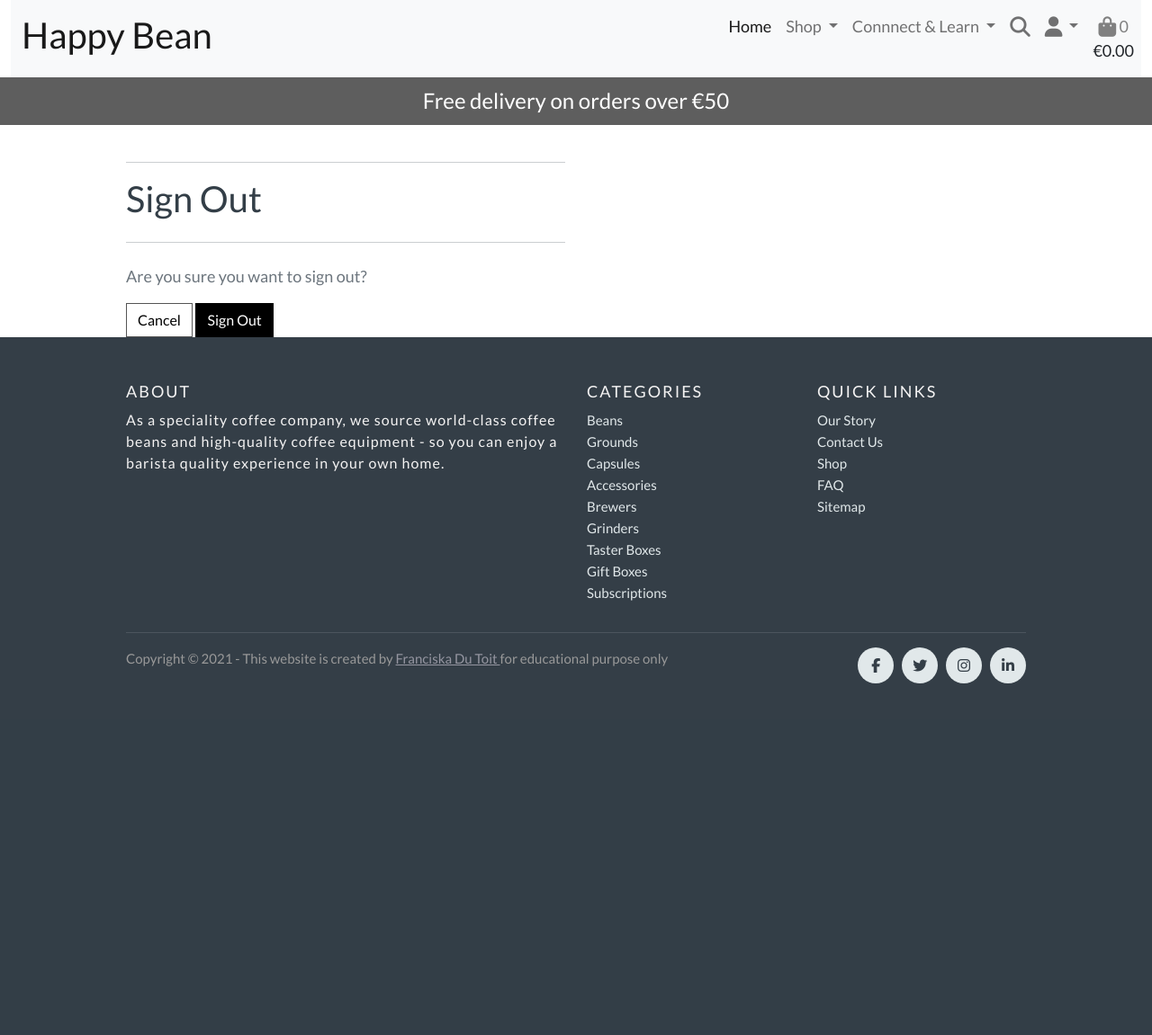
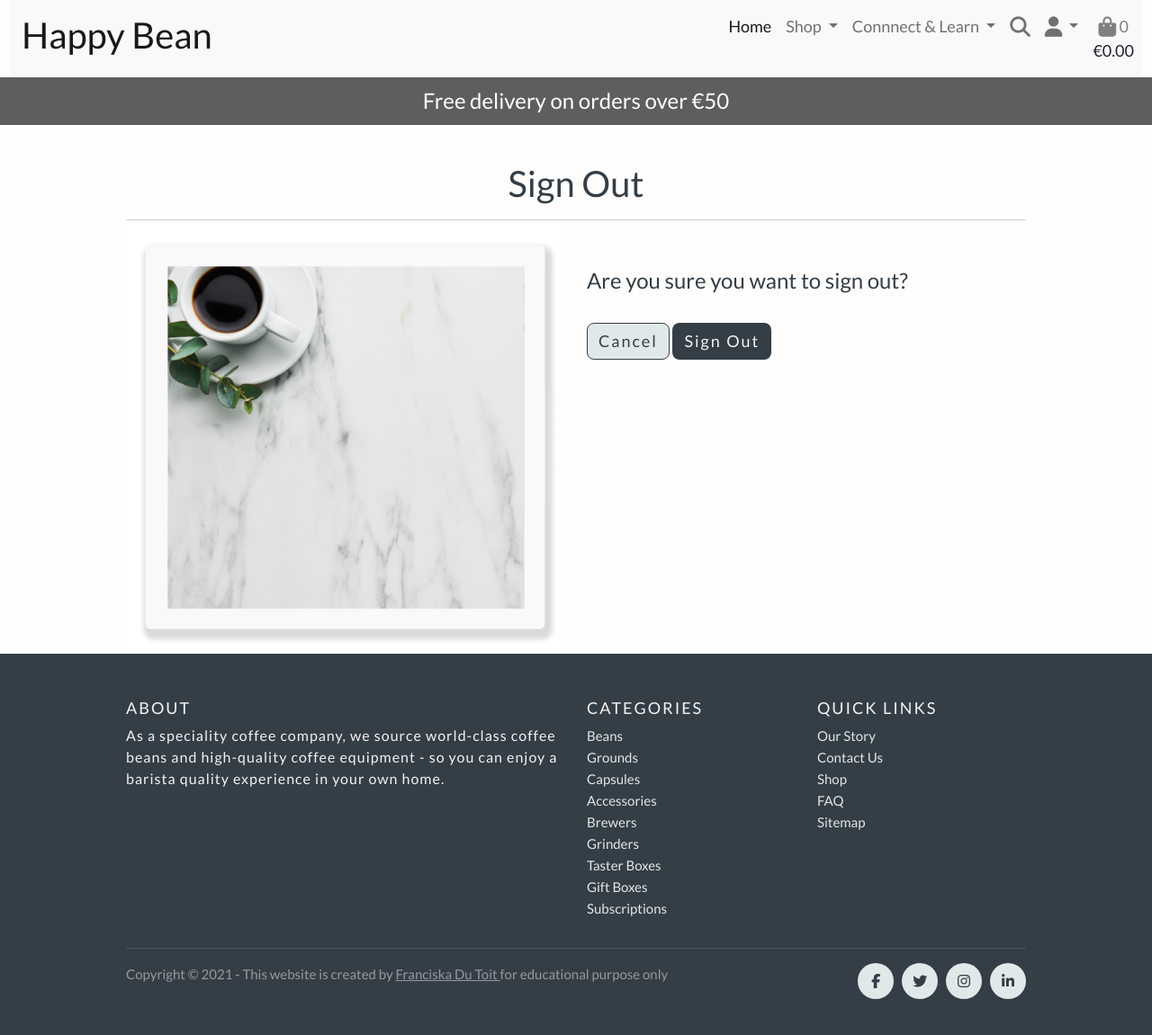
Before and after one commit to Code-Institute-Submissions/happybean, a Django app: page /accounts/logout/ in a window 1280 px wide. Shown: the whole page at 90% size. Before the commit the page ends 760 px from the top, so only its background shows below. Run offline with Django 3.2, Linux system fonts and the light colour scheme; the visitor is signed in with stand-in values (Sample User, id 1); some libraries are stand-ins or nearby versions.

Commit message:
Style logout page

```diff
--- a/templates/allauth/account/logout.html
+++ b/templates/allauth/account/logout.html
@@ -1,23 +1,55 @@
 {% extends "account/base.html" %}
+{% load static %}
 
 {% load i18n %}
 
 {% block head_title %}{% trans "Sign Out" %}{% endblock %}
 
-{% block inner_content %}
-<hr>
-<h2 class="logo-font mb-4">{% trans "Sign Out" %}</h2>
-<hr>
-<p>{% trans 'Are you sure you want to sign out?' %}</p>
+{% block extra_title %}
+- Sign Out
+{% endblock %}
+
+{% block page_header %}
+    <div class="container header-container">
+        <div class="row">
+            <div class="col">
+            </div>
+        </div>
+    </div>
+{% endblock %}
+
+{% block content %}
+<div class="container">
+  <!-- Heading-->
+  <div class="row">
+      <div class="col text-center mt-3">
+          <h2 class="logo-font">{% trans "Sign Out" %}</h2>
+          <hr class="w-100 mb-1">
+      </div>
+  </div>
+</div>
+
+<section class="container">
+  <div class="row">
+    <div class="col-12 col-md-6">
+      <img src="{% static 'images/sign_out.png' %}" alt="" class="block-img">
+    </div>
+    <div class="col-12 col-md-6">
+    <h3 class="block">{% trans 'Are you sure you want to sign out?' %}</h3>
 
     <form method="post" action="{% url 'account_logout' %}">
       {% csrf_token %}
       {% if redirect_field_value %}
       <input type="hidden" name="{{ redirect_field_name }}" value="{{ redirect_field_value }}"/>
       {% endif %}
-  <a class="btn btn-outline-black rounded-0" href="{% url 'home' %}">Cancel</a>
-  <button type="submit">{% trans 'Sign Out' %}</button>
+      <a class="btn button-text alt-action-btn mt-4 mb-1" href="{% url 'home' %}">Cancel</a>
+      <button type="submit" class="btn button-text action-btn mt-4 mb-1">{% trans 'Sign Out' %}</button>
     </form>
 
 
+</div>
+
+</div>
+</section>
+
 {% endblock %}
```
Lines whose indentation alone changed are shown as unchanged.
